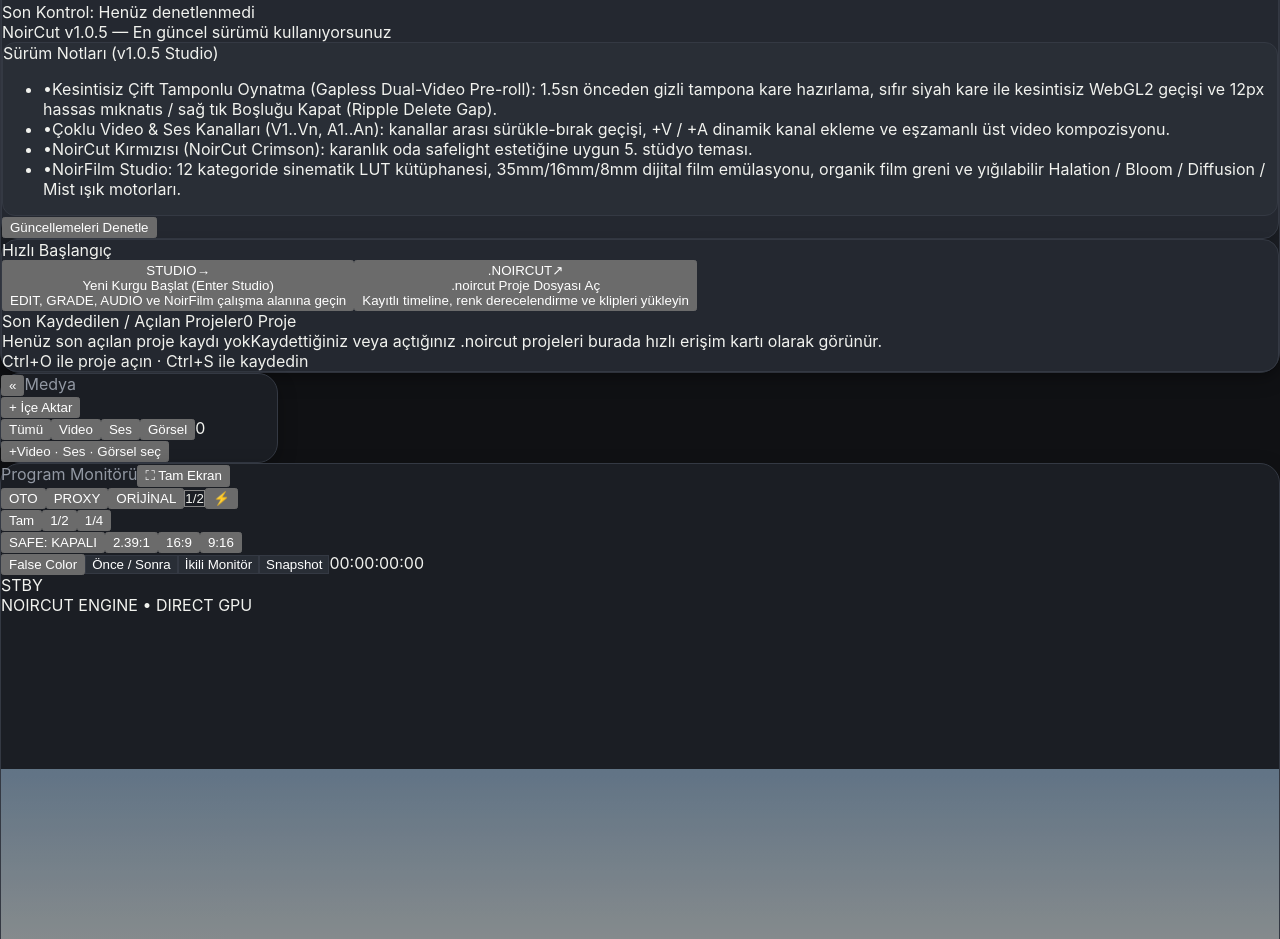
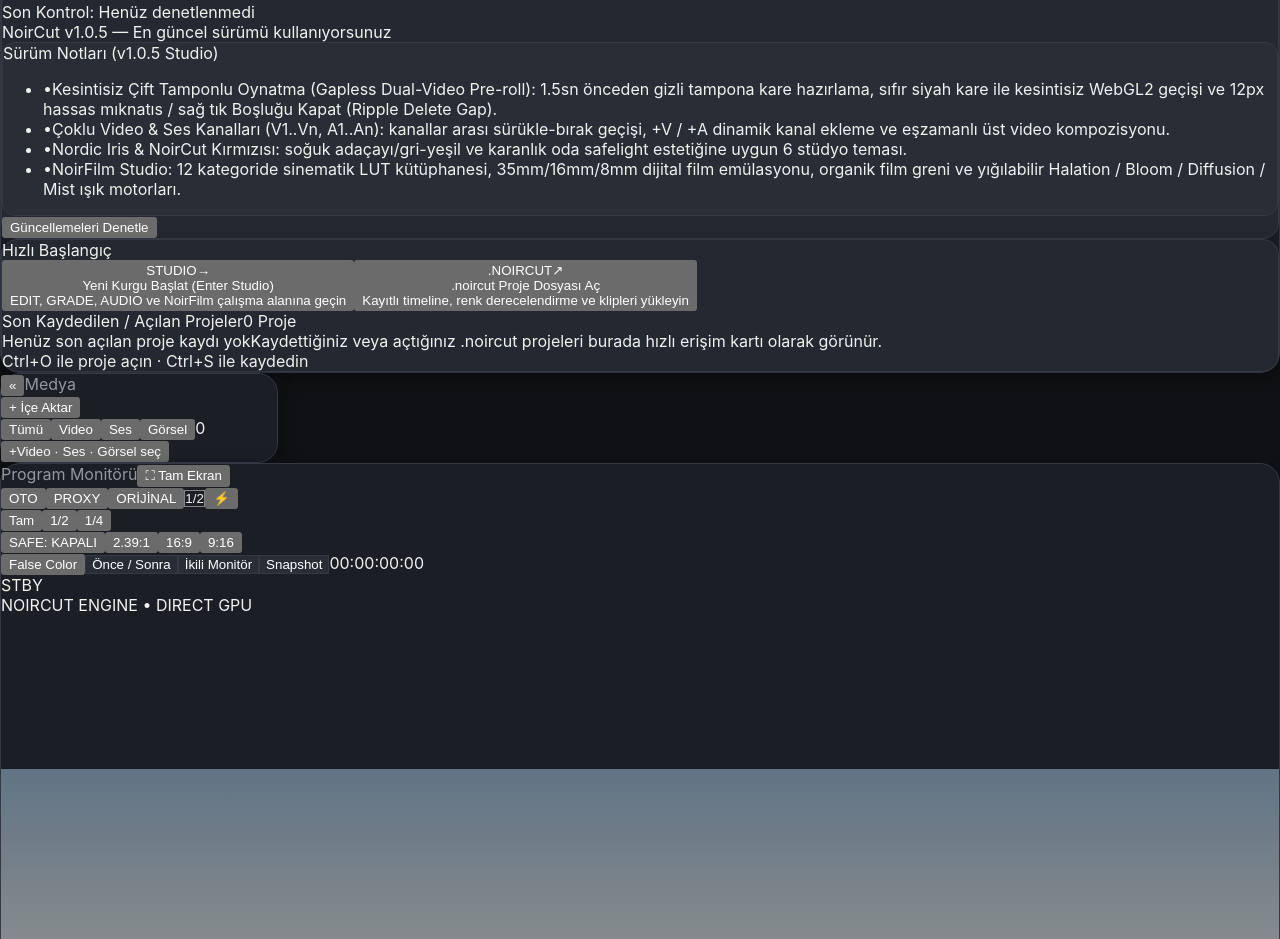
Before and after one commit to lakhermony/NoirCut, a React (Vite) app in the folder src/renderer/: page / in a window 1280 px wide. Shown: the part 1560-2499 px from the top of the page. Built offline with nearby package versions, Linux system fonts and the light colour scheme; a web font is replaced by a local one.

Commit message:
docs(ui): mention Nordic Iris theme in NoirLauncher changelog

```diff
--- a/src/renderer/src/components/NoirLauncher.tsx
+++ b/src/renderer/src/components/NoirLauncher.tsx
@@ -10,7 +10,7 @@ import type {
 const DEFAULT_CHANGELOG = [
   'Kesintisiz Çift Tamponlu Oynatma (Gapless Dual-Video Pre-roll): 1.5sn önceden gizli tampona kare hazırlama, sıfır siyah kare ile kesintisiz WebGL2 geçişi ve 12px hassas mıknatıs / sağ tık Boşluğu Kapat (Ripple Delete Gap).',
   'Çoklu Video & Ses Kanalları (V1..Vn, A1..An): kanallar arası sürükle-bırak geçişi, +V / +A dinamik kanal ekleme ve eşzamanlı üst video kompozisyonu.',
-  'NoirCut Kırmızısı (NoirCut Crimson): karanlık oda safelight estetiğine uygun 5. stüdyo teması.',
+  'Nordic Iris & NoirCut Kırmızısı: soğuk adaçayı/gri-yeşil ve karanlık oda safelight estetiğine uygun 6 stüdyo teması.',
   'NoirFilm Studio: 12 kategoride sinematik LUT kütüphanesi, 35mm/16mm/8mm dijital film emülasyonu, organik film greni ve yığılabilir Halation / Bloom / Diffusion / Mist ışık motorları.'
 ]
 
```
